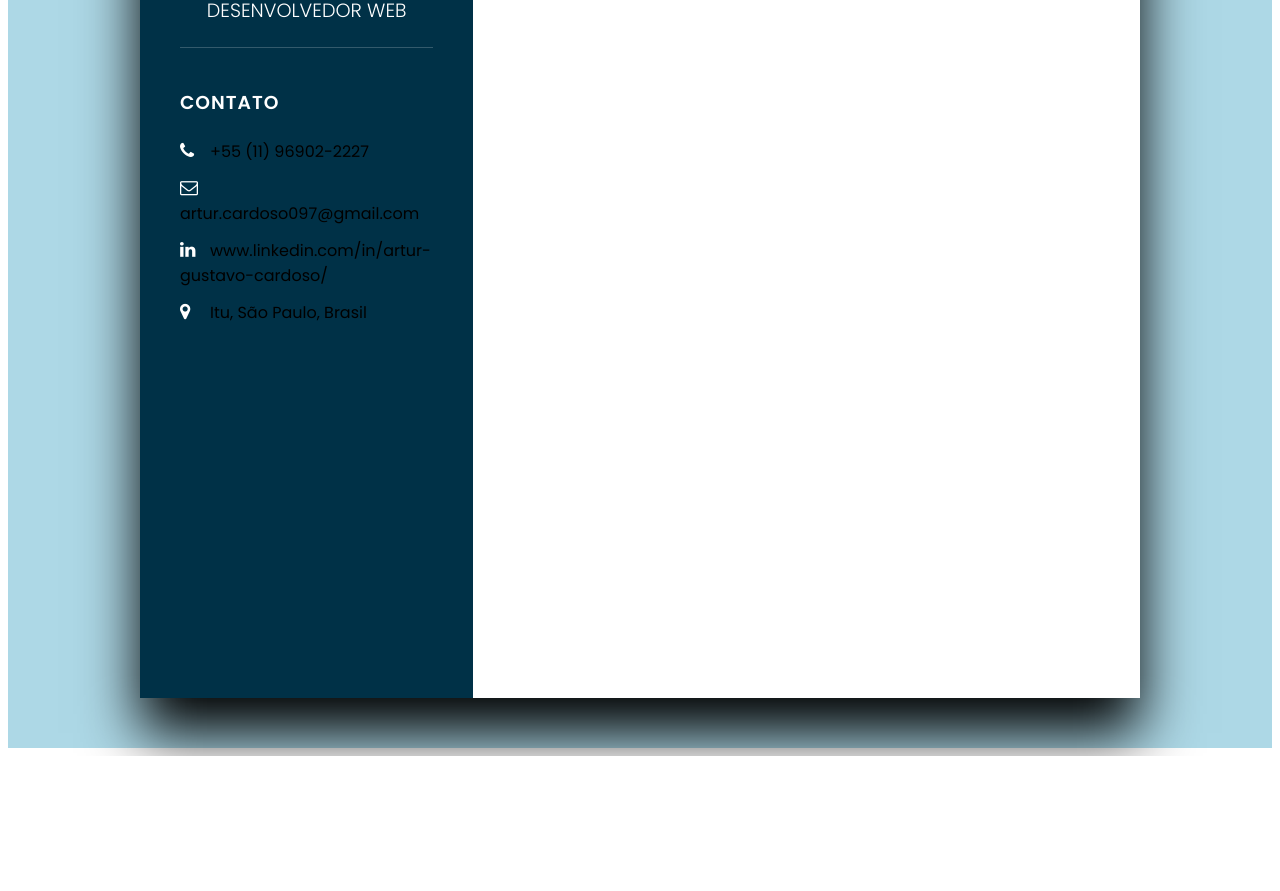
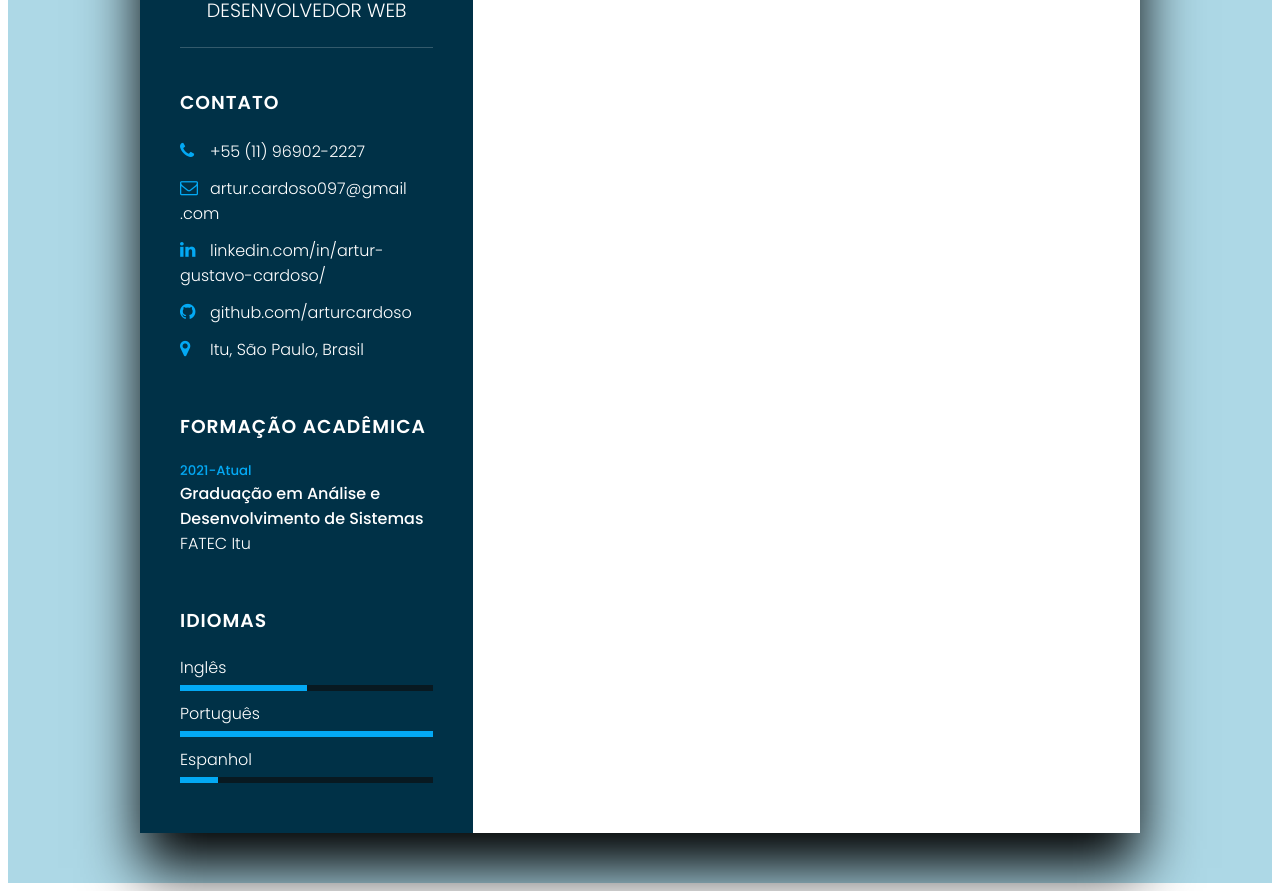
Before and after one commit to arturcardoso/meu-curriculo, an Angular app: page / in a window 1280 px wide. Shown: the part 360-1251 px from the top of the page. Before the commit the page ends 1116 px from the top, so only its background shows below. Built offline with nearby package versions, Linux system fonts and the light colour scheme.

Commit message:
Meu Curriculo - Atividade Eletiva WEB

```diff
--- a/src/app/app.component.css
+++ b/src/app/app.component.css
@@ -96,8 +96,50 @@ body {
     display: inline-block;
     width: 30px;
     font-size: 18px;
-    color: white
+    color: #03a9f4
 }
+
+.contactInfo ul li span {
+    color: white;
+    font-weight: 300
+}
+
+.contactInfo.education li {
+    margin-bottom: 15px;
+}
+.contactInfo.education h5 {
+    color: #03a9f4;
+    font-weight: 500;
+}
+.contactInfo.education h4:nth-child(2) {
+    color: white;
+    font-weight: 500;
+}
+.contactInfo.education h4 {
+    color: white;
+    font-weight: 300;
+}
+.contactInfo.language .percent {
+    position: relative;
+    width: 100%;
+    height: 6px;
+    background: #081921;
+    display: block;
+    margin-top: 5px;
+}
+.contactInfo.language .percent div {
+    position: absolute;
+    top: 0;
+    left: 0;
+    height: 100%;
+    background: #03a9f4;
+}
+
+
+
+
+
+
 
 
 /* === === === === === */
--- a/src/app/app.component.html
+++ b/src/app/app.component.html
@@ -10,6 +10,7 @@
         <h2>Artur G. Cardoso<br><span>Desenvolvedor Web</span></h2>
       </div>
 
+      <!--Contatos-->
       <div class="contactInfo">
         <h3 class="title">Contato</h3>
         <ul>
@@ -20,12 +21,17 @@
 
           <li>
             <span class="icon"><i class="fa fa-envelope-o" aria-hidden="true"></i></span>
-            <span class="text">artur.cardoso097&#64;gmail.com</span>
+            <span class="text">artur.cardoso097&#64;gmail .com</span>
           </li>
 
           <li>
             <span class="icon"><i class="fa fa-linkedin" aria-hidden="true"></i></span>
-            <span class="text">www.linkedin.com/in/artur-gustavo-cardoso/</span>
+            <span class="text">linkedin.com/in/artur-gustavo-cardoso/</span>
+          </li>
+
+          <li>
+            <span class="icon"><i class="fa fa-github" aria-hidden="true"></i></span>
+            <span class="text">github.com/arturcardoso</span>
           </li>
 
           <li>
@@ -33,8 +39,48 @@
             <span class="text">Itu, São Paulo, Brasil</span>
           </li>
         </ul>
-    </div>
-    </div>
+      </div>
+
+      <!--Formação Acadêmica-->
+      <div class="contactInfo education">
+        <h3 class="title">Formação Acadêmica</h3>
+        <ul>
+          <li>
+            <h5>2021-Atual</h5>
+            <h4>Graduação em Análise e Desenvolvimento de Sistemas</h4>
+            <h4>FATEC Itu</h4>
+          </li>
+        </ul>
+      </div>
+
+      <!--Idiomas-->
+      <div class="contactInfo language">
+        <h3 class="title">Idiomas</h3>
+        <ul>
+          <li>
+            <span class="text">Inglês</span>
+            <span class="percent">
+              <div style="width: 50%"></div>
+            </span>
+          </li>
+          <li>
+            <span class="text">Português</span>
+            <span class="percent">
+              <div style="width: 100%"></div>
+            </span>
+          </li>
+          <li>
+            <span class="text">Espanhol</span>
+            <span class="percent">
+              <div style="width: 15%"></div>
+            </span>
+          </li>
+        </ul>
+      </div>
+
+
+
+    </div> <!--Final Left Side-->
 
 
 
```
